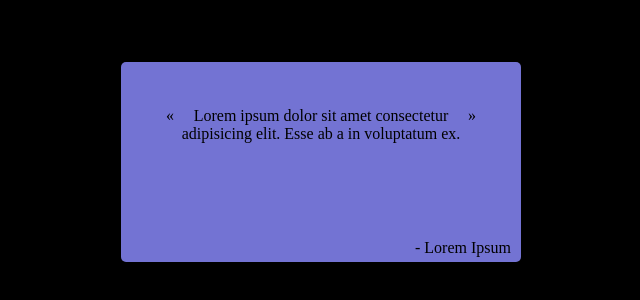
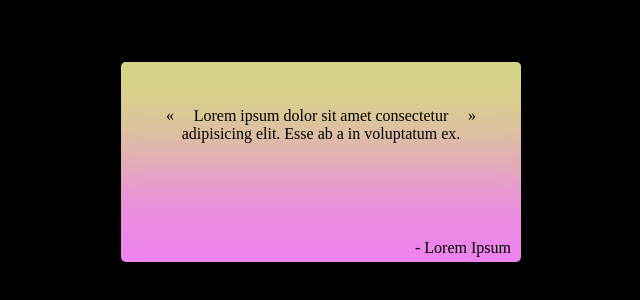
Before and after one commit to angeliquejeanne/2-Animation-Gradient, a plain HTML site: page index.html in a window 1280 px wide. Shown: the part 158-458 px from the top of the page, without its empty margins (319-959 px from the left). Drawn offline with Linux system fonts and the light colour scheme.

Commit message:
add modifs

```diff
--- a/style.css
+++ b/style.css
@@ -30,3 +30,14 @@ span {
     bottom: 5px;
     right: 10px;
 }
+
+.carte {
+    background: violet;
+
+    box-shadow: 0px 200px 100px -100px rgb(214, 214, 132) inset;
+    transition: background 1s ease, box-shadow 1s ease;
+}
+.carte:hover {
+    background: yellowgreen;
+    box-shadow: 0 200px 100px -100px pink inset;
+}
```
